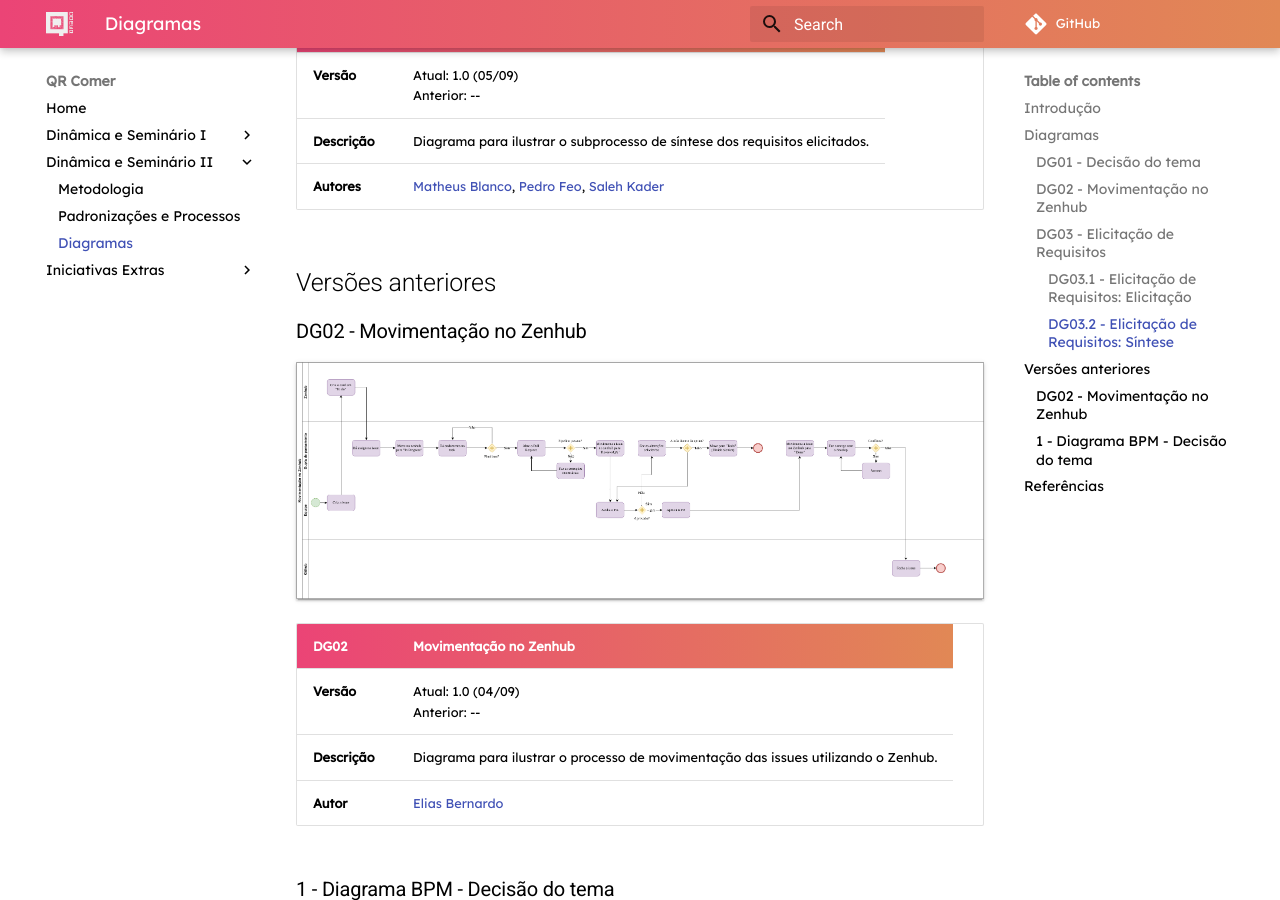
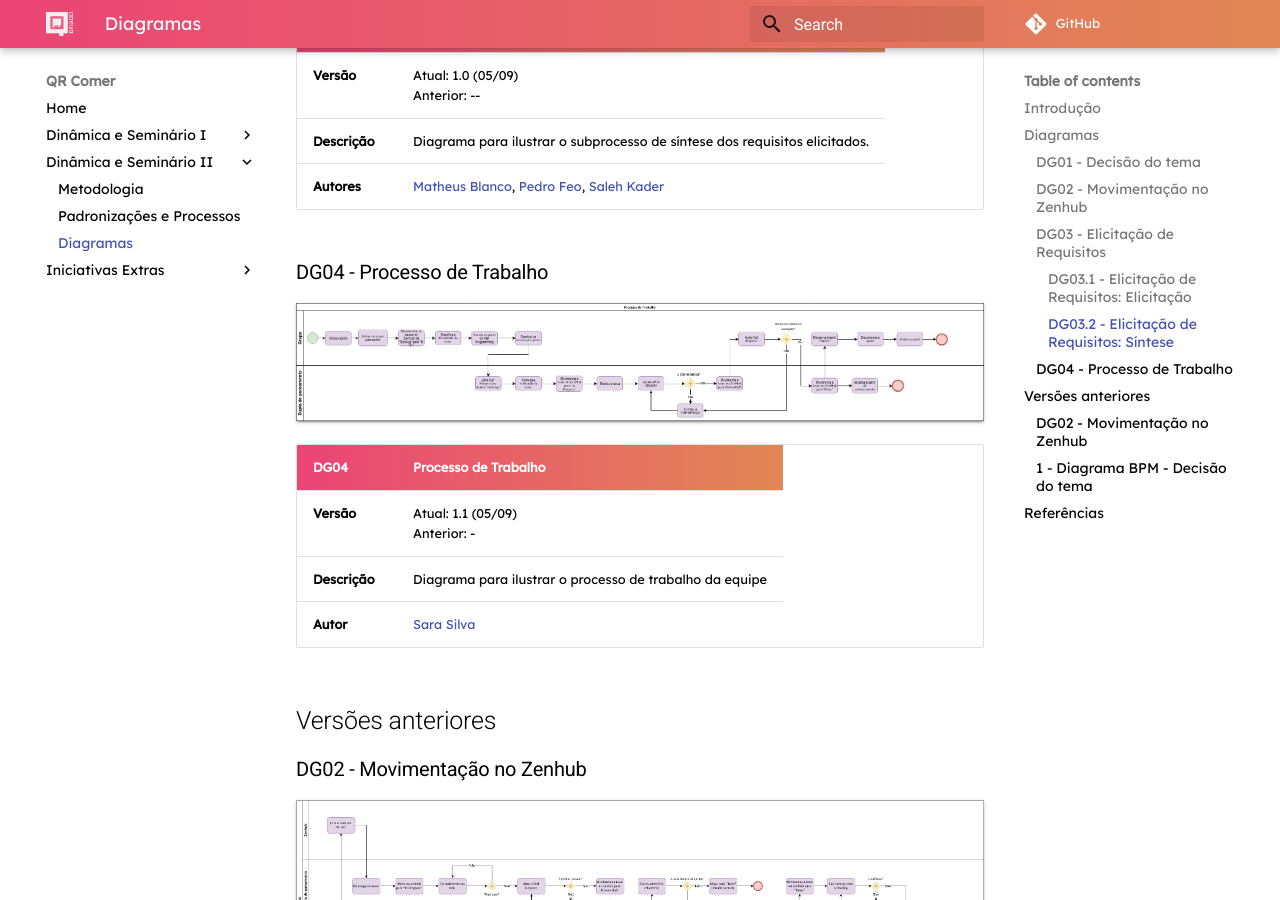
Before and after one commit to fga-desenho-2019-2/Wiki, an MkDocs documentation site: the page built from docs/seminario2/diagramas.md, in a window 1280 px wide and 900 px high, scrolled down 3087 px. Built offline with MkDocs 1.6.1 and Material for MkDocs 9.7.7, drawn with Linux system fonts in a browser that asks for light colours; some web fonts are replaced; comment, search, counter and statistics services are not loaded; old or Windows-style settings are respelled for this version of MkDocs.

Commit message:
Adding diagram of process

```diff
--- a/docs/seminario2/diagramas.md
+++ b/docs/seminario2/diagramas.md
@@ -54,6 +54,16 @@
 |**Autores**| [Matheus Blanco](https://github.com/MatheusBlanco), [Pedro Feo](https://github.com/Phe0), [Saleh Kader](https://github.com/devsalula) |
 
 
+### DG04 -  Processo de Trabalho
+
+![decisao-do-tema](../images/diagramas-bpm/processo-de-trabalho.png)
+
+|**DG04** | **Processo de Trabalho**  |
+|--|--|
+| **Versão**| Atual: 1.1 (05/09) <br> Anterior: - |
+| **Descrição** | Diagrama para ilustrar o processo de trabalho da equipe |
+|**Autor**| [Sara Silva](https://github.com/silvasara) |
+
 ## Versões anteriores
 
 ### DG02 -  Movimentação no Zenhub
```
Also changed, not shown: docs/images/diagramas-bpm/processo-de-trabalho.png (added).
